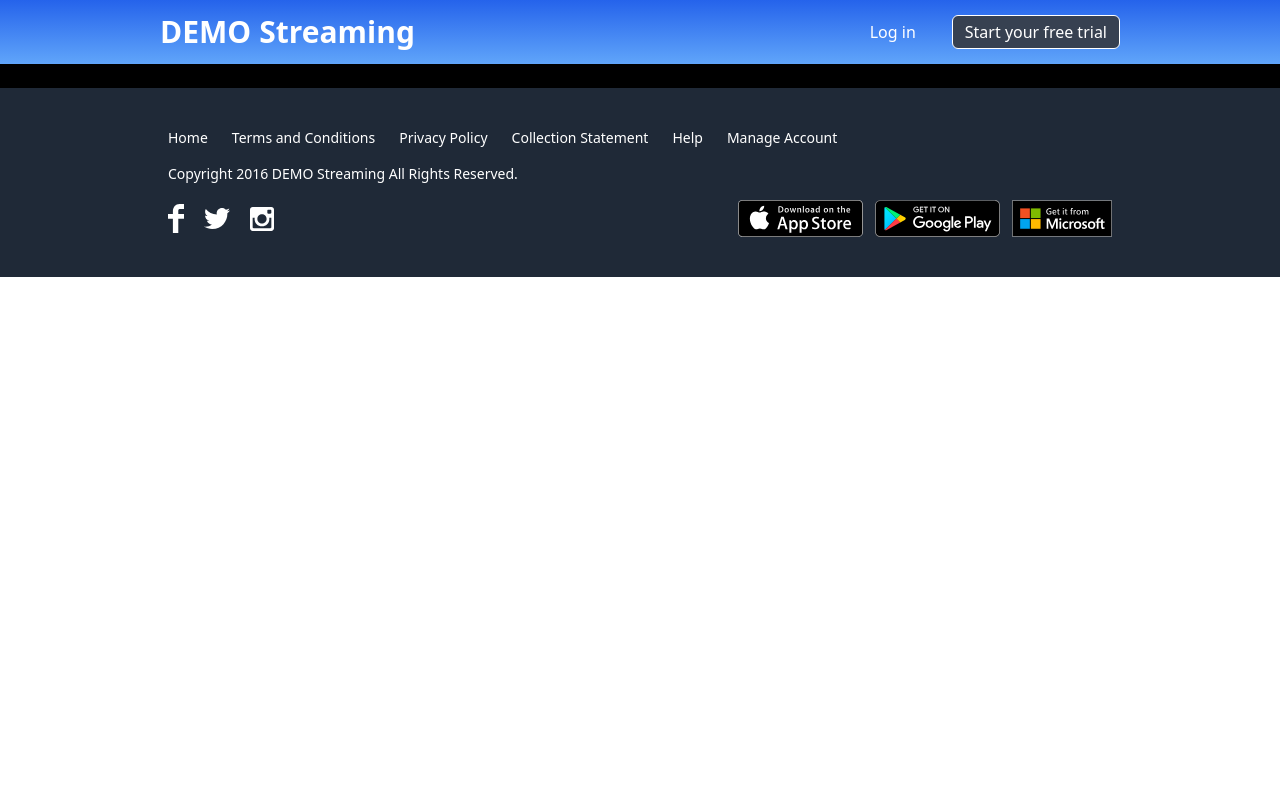
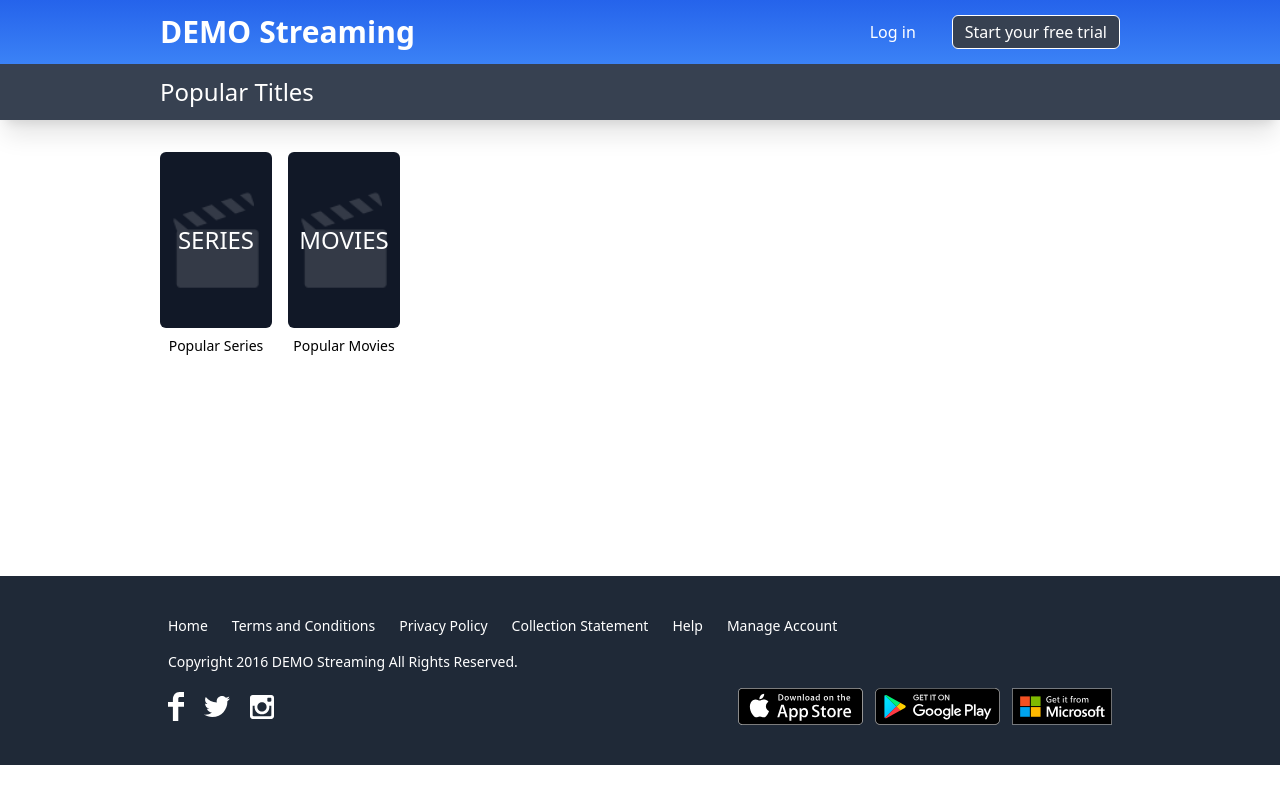
Before and after one commit to JcReyes29/Demo-Streaming, a Next.js app: page / in a window 1280 px wide. Built offline with nearby package versions, Linux system fonts and the light colour scheme.

Commit message:
Home-page and styles

```diff
--- a/app/globals.css
+++ b/app/globals.css
@@ -1,3 +1,7 @@
 @tailwind base;
 @tailwind components;
 @tailwind utilities;
+
+.tall{
+    height:49vh;
+}
--- a/app/page.js
+++ b/app/page.js
@@ -1,11 +1,30 @@
-import Footer from "@/components/Footer";
-
-
 export default function Home() {
   return (
     <>
       <>
-      <div className="bg-black flex-grow h-full">.</div>
+        <div className="flex-grow">
+          <header className="bg-gray-700 sm:h-14 md:h-14 shadow-xl mx-auto grid justify-center sm:justify-start sm:px-5 lg:px-40
+items-center sm:flex p-2">
+            <h1 className="text-white
+font-medium text-2xl">Popular Titles</h1>
+          </header>
+          <menu className="mx-4 grid sm:grid-cols-3 md:mx-40 my-8 tall">
+            <div className="flex gap-4 justify-center sm:justify-center md:justify-start">
+              <div className="cursor-pointer flex flex-col gap-2">
+                <div className="active:bg-gray-700 bg-[url('/icons/images/placeholder.png')] bg-gray-900 rounded-md bg-cover bg-center h-44 w-28 flex place-content-center items-center">
+                  <h2 className="text-2xl text-white font-medium">SERIES</h2>
+                </div>
+                <h2 className="text-sm font-medium text-center">Popular Series</h2>
+              </div>
+              <div className="cursor-pointer flex flex-col gap-2">
+                <div className="active:bg-gray-700 bg-[url('/icons/images/placeholder.png')] bg-gray-900 rounded-md bg-cover bg-center h-44 w-28 flex place-content-center items-center">
+                  <h2 className="text-2xl text-white font-medium">MOVIES</h2>
+                </div>
+                <h2 className="text-sm font-medium text-center">Popular Movies</h2>
+              </div>
+            </div>
+          </menu>
+        </div>
       </>
     </>
   );
--- a/components/Navbar.jsx
+++ b/components/Navbar.jsx
@@ -2,7 +2,7 @@
 export default function Navbar() {
     return (
         <>
-            <div className='w-full bg-gradient-to-b from-blue-600 to-blue-400 sm:h-16 md:h-16 shadow-lg'>
+            <div className='w-full bg-gradient-to-b from-blue-600 to-blue-500 sm:h-16 md:h-16 shadow-lg'>
                 <div className="flex justify-between mx-auto  sm:px-5 lg:px-40 h-full items-center sm:flex p-2">
                     <div className="grid sm:flex font-semibold text-3xl gap-2 text-white">
                         <h2>DEMO</h2>
```
Also changed, not shown: public/icons/images/logo-gray.png (renamed from assets/logo-gray.png), public/icons/images/placeholder.png (renamed from assets/placeholder.png).
